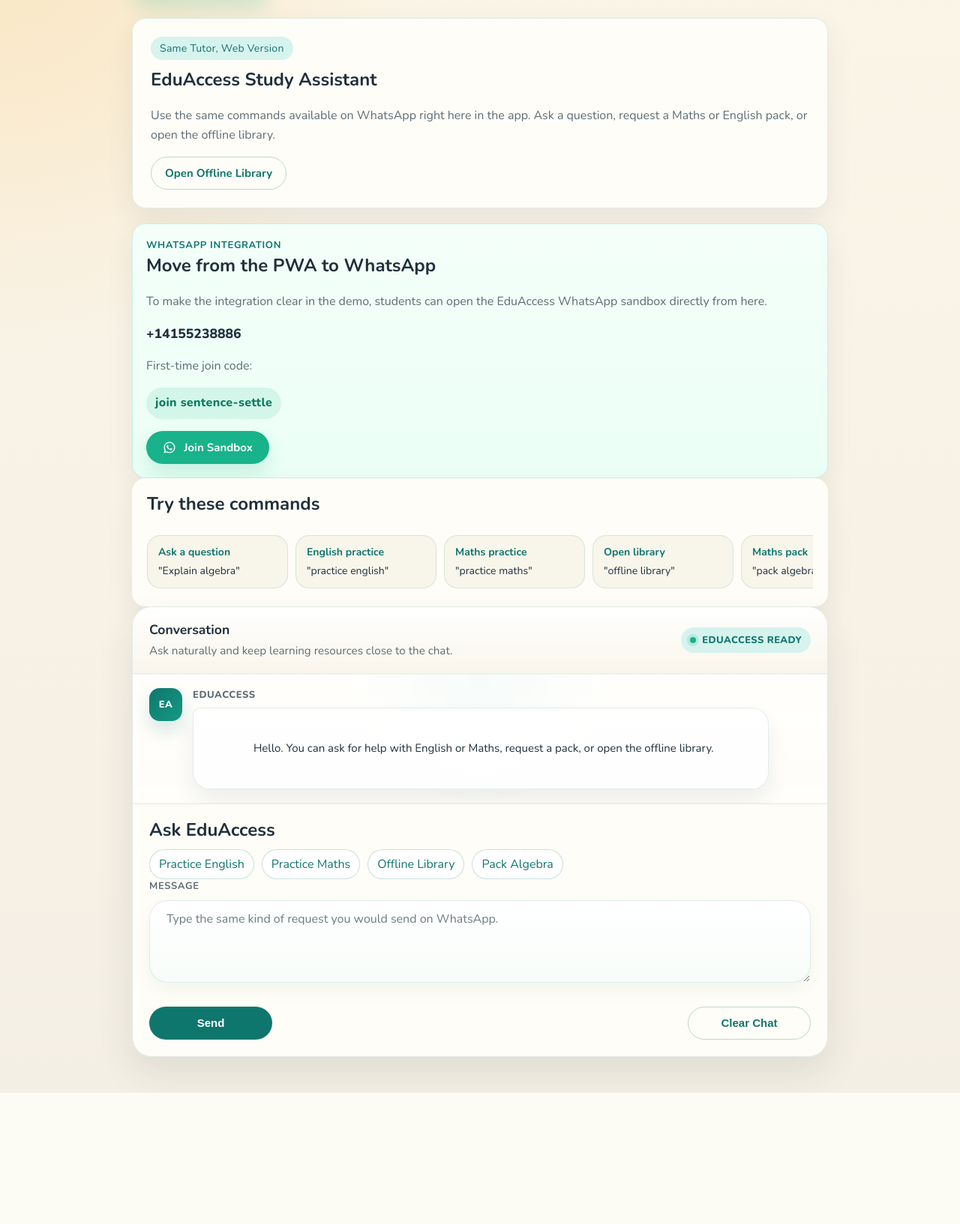
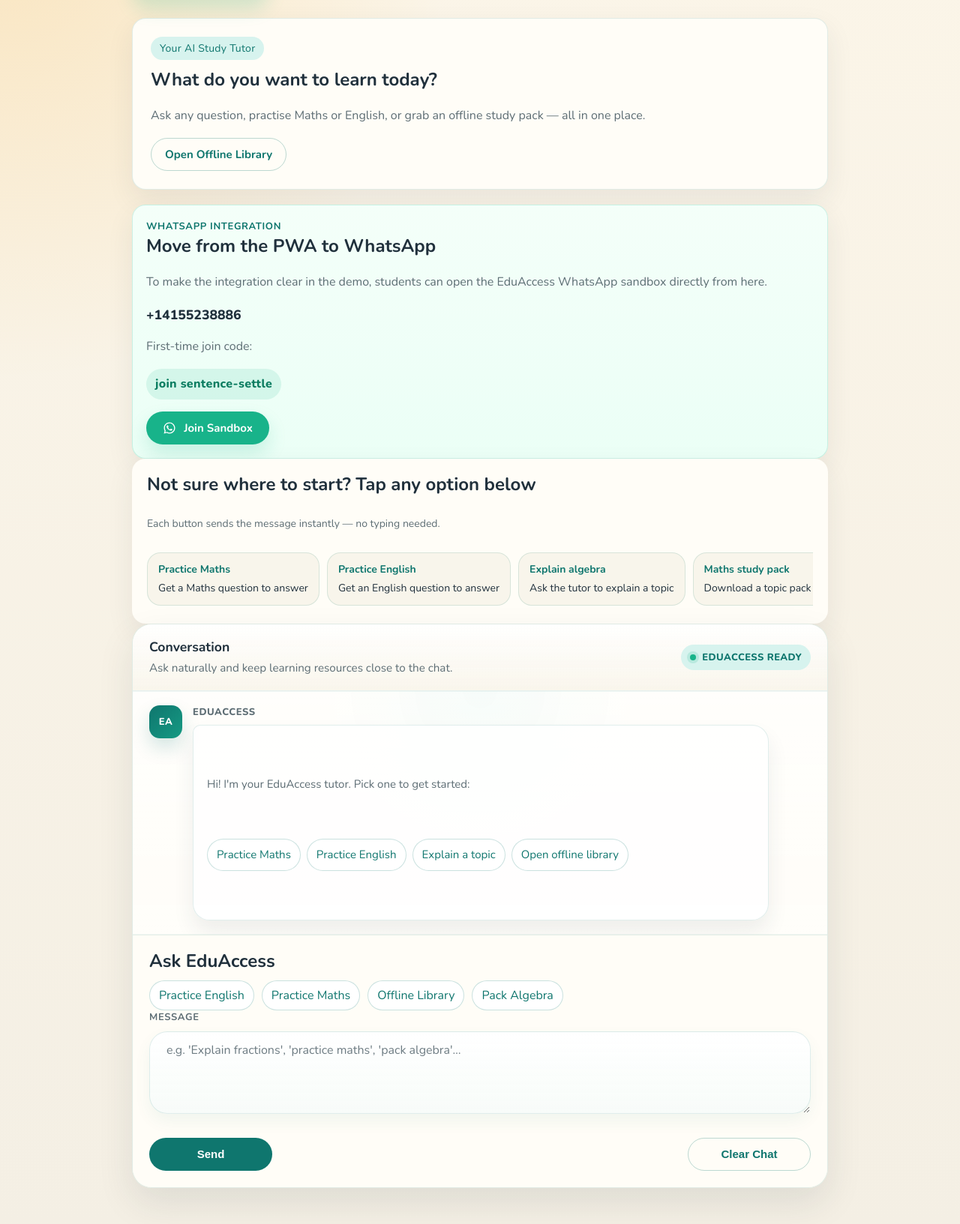
Before and after one commit to RigbeWeleslasie/eduaccess-whatsapp-bot, a Django app: page /study-assistant/ in a window 1280 px wide. Shown: the part 94-1727 px from the top of the page at 75% size. Before the commit the page ends 1552 px from the top, so only its background shows below. Run offline with Django 5.2, Linux system fonts and the light colour scheme; the visitor is signed in with stand-in values (Sample User, id 1); data comes from the database, SQL or seed files in the repository; data that the repository does not hold is empty; some libraries are stand-ins or nearby versions.

Commit message:
feat: improve onboarding UX and WhatsApp first-message welcome

```diff
--- a/eduaccess/whatsapp_bot/templates/whatsapp_bot/study_assistant.html
+++ b/eduaccess/whatsapp_bot/templates/whatsapp_bot/study_assistant.html
@@ -194,6 +194,17 @@
       border-radius: 18px;
       background: #f8f5eb;
       border: 1px solid rgba(15, 118, 110, 0.14);
+      cursor: pointer;
+      text-align: left;
+      font: inherit;
+      transition: background 0.15s, border-color 0.15s, box-shadow 0.15s;
+    }
+    .command-chip:hover,
+    .command-chip:focus-visible {
+      background: rgba(15, 118, 110, 0.08);
+      border-color: var(--brand);
+      box-shadow: 0 4px 14px rgba(15, 118, 110, 0.12);
+      outline: none;
     }
     .command-chip strong {
       display: block;
@@ -292,9 +303,9 @@
 
 {% block content %}
   <section class="hero">
-    <span class="eyebrow">Same Tutor, Web Version</span>
-    <h1>EduAccess Study Assistant</h1>
-    <p>Use the same commands available on WhatsApp right here in the app. Ask a question, request a Maths or English pack, or open the offline library.</p>
+    <span class="eyebrow">Your AI Study Tutor</span>
+    <h1>What do you want to learn today?</h1>
+    <p>Ask any question, practise Maths or English, or grab an offline study pack — all in one place.</p>
     <div class="actions">
       <a class="btn secondary" href="{% url 'offline_library' %}">Open Offline Library</a>
     </div>
@@ -327,40 +338,33 @@
 
   <section class="study-shell">
     <article class="card stack commands-card">
-      <h2>Try these commands</h2>
+      <h2>Not sure where to start? Tap any option below</h2>
+      <p style="margin:0 0 10px;color:var(--muted);font-size:14px;">Each button sends the message instantly — no typing needed.</p>
       <div class="command-strip">
-        <div class="command-chip">
-          <strong>Ask a question</strong>
-          <span>"Explain algebra"</span>
-        </div>
-        <div class="command-chip">
-          <strong>English practice</strong>
-          <span>"practice english"</span>
-        </div>
-        <div class="command-chip">
-          <strong>Maths practice</strong>
-          <span>"practice maths"</span>
-        </div>
-        <div class="command-chip">
-          <strong>Open library</strong>
-          <span>"offline library"</span>
-        </div>
-        <div class="command-chip">
-          <strong>Maths pack</strong>
-          <span>"pack algebra"</span>
-        </div>
-        <div class="command-chip">
-          <strong>English pack</strong>
-          <span>"pack passive voice"</span>
-        </div>
-        <div class="command-chip">
-          <strong>Maths audio</strong>
-          <span>"audio pack algebra"</span>
-        </div>
-        <div class="command-chip">
-          <strong>English audio</strong>
-          <span>"audio pack passive voice"</span>
-        </div>
+        <button class="command-chip prompt-chip-submit" type="button" data-prompt="practice maths">
+          <strong>Practice Maths</strong>
+          <span>Get a Maths question to answer</span>
+        </button>
+        <button class="command-chip prompt-chip-submit" type="button" data-prompt="practice english">
+          <strong>Practice English</strong>
+          <span>Get an English question to answer</span>
+        </button>
+        <button class="command-chip prompt-chip-submit" type="button" data-prompt="Explain algebra">
+          <strong>Explain algebra</strong>
+          <span>Ask the tutor to explain a topic</span>
+        </button>
+        <button class="command-chip prompt-chip-submit" type="button" data-prompt="pack algebra">
+          <strong>Maths study pack</strong>
+          <span>Download a topic pack to study offline</span>
+        </button>
+        <button class="command-chip prompt-chip-submit" type="button" data-prompt="pack passive voice">
+          <strong>English study pack</strong>
+          <span>Download an English pack offline</span>
+        </button>
+        <button class="command-chip prompt-chip-submit" type="button" data-prompt="audio pack algebra">
+          <strong>Audio lesson</strong>
+          <span>Listen to a spoken lesson</span>
+        </button>
       </div>
     </article>
   </section>
@@ -395,7 +399,13 @@
             <div class="message-content">
               <span class="message-label">EduAccess</span>
               <div class="bubble assistant">
-                Hello. You can ask for help with English or Maths, request a pack, or open the offline library.
+                <p style="margin:0 0 12px;">Hi! I'm your EduAccess tutor. Pick one to get started:</p>
+                <div style="display:flex;flex-wrap:wrap;gap:8px;">
+                  <button class="prompt-chip prompt-chip-submit" type="button" data-prompt="practice maths">Practice Maths</button>
+                  <button class="prompt-chip prompt-chip-submit" type="button" data-prompt="practice english">Practice English</button>
+                  <button class="prompt-chip prompt-chip-submit" type="button" data-prompt="Explain fractions">Explain a topic</button>
+                  <button class="prompt-chip prompt-chip-submit" type="button" data-prompt="offline library">Open offline library</button>
+                </div>
               </div>
             </div>
           </div>
@@ -404,16 +414,16 @@
       <div class="composer-card">
         <h2>Ask EduAccess</h2>
         <div class="quick-prompts">
-          <button class="prompt-chip" type="button" data-prompt="practice english">Practice English</button>
-          <button class="prompt-chip" type="button" data-prompt="practice maths">Practice Maths</button>
-          <button class="prompt-chip" type="button" data-prompt="offline library">Offline Library</button>
-          <button class="prompt-chip" type="button" data-prompt="pack algebra">Pack Algebra</button>
+          <button class="prompt-chip prompt-chip-submit" type="button" data-prompt="practice english">Practice English</button>
+          <button class="prompt-chip prompt-chip-submit" type="button" data-prompt="practice maths">Practice Maths</button>
+          <button class="prompt-chip prompt-chip-submit" type="button" data-prompt="offline library">Offline Library</button>
+          <button class="prompt-chip prompt-chip-submit" type="button" data-prompt="pack algebra">Pack Algebra</button>
         </div>
         <form method="post" class="stack" id="chat-form">
           {% csrf_token %}
           <div class="field">
             <label for="question">Message</label>
-            <textarea id="question" name="question" placeholder="Type the same kind of request you would send on WhatsApp."></textarea>
+            <textarea id="question" name="question" placeholder="e.g. 'Explain fractions', 'practice maths', 'pack algebra'…"></textarea>
           </div>
           <div class="actions chat-actions">
             <button class="btn" type="submit">Send</button>
@@ -429,19 +439,18 @@
   <script>
     const conversation = document.getElementById("conversation");
     const questionField = document.getElementById("question");
-    const quickPromptButtons = document.querySelectorAll("[data-prompt]");
+    const chatForm = document.getElementById("chat-form");
 
     if (conversation) {
       conversation.scrollTop = conversation.scrollHeight;
     }
 
-    quickPromptButtons.forEach(function (button) {
+    // Auto-submit buttons — fill the field and submit the form immediately
+    document.querySelectorAll(".prompt-chip-submit").forEach(function (button) {
       button.addEventListener("click", function () {
-        if (!questionField) {
-          return;
-        }
+        if (!questionField || !chatForm) return;
         questionField.value = button.dataset.prompt || "";
-        questionField.focus();
+        chatForm.submit();
       });
     });
   </script>
--- a/eduaccess/whatsapp_bot/views.py
+++ b/eduaccess/whatsapp_bot/views.py
@@ -39,6 +39,14 @@ from .ai import (
 
 def _get_request_base_url(request):
     return f"{request.scheme}://{request.get_host()}"
+
+
+def _topic_to_slug(topic):
+    return re.sub(r"[^a-z0-9]+", "-", topic.lower()).strip("-") or "study-topic"
+
+
+def _topic_to_title(topic):
+    return " ".join(word.capitalize() for word in re.sub(r"[-_]+", " ", topic).split())
 
 
 def _normalize_whatsapp_sender(raw_sender):
@@ -523,16 +531,41 @@ def _build_practice_feedback_reply(state, student_answer):
     )
 
 
+def _build_welcome_reply(request):
+    return (
+        "Welcome to *EduAccess* \U0001f393\n\n"
+        "I am your personal study tutor for Maths and English.\n\n"
+        "Here is what you can do:\n\n"
+        "*Practice*\n"
+        "- practice maths\n"
+        "- practice english\n\n"
+        "*Ask the tutor*\n"
+        "- Explain algebra\n"
+        "- What is passive voice?\n"
+        "- Solve 2x + 5 = 11\n\n"
+        "*Study packs (download & read offline)*\n"
+        "- pack algebra\n"
+        "- pack passive voice\n\n"
+        "*Audio lessons (listen offline)*\n"
+        "- audio pack algebra\n\n"
+        "*Your progress*\n"
+        "- score\n\n"
+        f"Open the web app: {_get_request_base_url(request)}/\n\n"
+        "Just send a message to get started \u2728"
+    )
+
+
 def _build_greeting_reply(request):
     return (
-        "Hi there. I can help you with English and Maths.\n\n"
-        "You can ask a question, practise by topic, get feedback, and open offline study resources.\n\n"
-        "Try messages like:\n"
+        "Hi! \U0001f44b I am your EduAccess tutor.\n\n"
+        "I can help you with *Maths* and *English*.\n\n"
+        "Try one of these:\n"
         "- practice maths\n"
         "- practice english\n"
-        "- Teach me linear equations\n"
-        "- Explain passive voice\n"
-        f"- offline library: {_get_request_base_url(request)}/offline-library/"
+        "- Explain fractions\n"
+        "- pack algebra\n"
+        "- score\n\n"
+        "What would you like to do?"
     )
 
 
@@ -564,7 +597,11 @@ def _build_tutor_reply(request, incoming_msg, practice_state):
     is_score_request = normalized in {"score", "progress", "my score", "show progress"}
     is_practice_request = False
 
-    if normalized in {"hi", "hello", "hey", "good morning", "good afternoon", "good evening", "start"}:
+    # Twilio sandbox join keyword — user just joined for the first time
+    if normalized.startswith("join ") or normalized == "join":
+        return _build_welcome_reply(request)
+
+    if normalized in {"hi", "hello", "hey", "good morning", "good afternoon", "good evening", "start", "menu", "help"}:
         return _build_greeting_reply(request)
 
     if normalized in {"offline library", "study offline", "offline app"}:
@@ -692,22 +729,25 @@ def _build_tutor_reply(request, incoming_msg, practice_state):
 
 def _offline_library_entries(request, subject=None):
     entries = []
-    audio_packs = {pack["topic"].lower(): pack for pack in get_audio_packs(subject=subject)}
+    for current_subject in ([subject] if subject else ["maths", "english"]):
+        for topic in get_supported_topics(subject=current_subject):
+            slug = _topic_to_slug(topic)
+            topic_title = _topic_to_title(topic)
+            if current_subject == "maths":
+                summary = f"Dynamic Maths study pack for {topic_title}, generated through Gemini when opened."
+            else:
+                summary = f"Dynamic English study pack for {topic_title}, generated through Gemini when opened."
 
-    for pack in get_learning_packs(subject=subject):
-        audio_pack = audio_packs.get(pack["topic"].lower())
-        if not audio_pack:
-            continue
-        entries.append(
-            {
-                "topic": pack["topic"],
-                "subject": pack["subject"],
-                "summary": pack["summary"],
-                "text_url": f"{_get_request_base_url(request)}/packs/{pack['slug']}/",
-                "audio_url": f"{_get_request_base_url(request)}/audio-packs/{audio_pack['slug']}/player/",
-                "transcript_url": f"{_get_request_base_url(request)}/audio-packs/{audio_pack['slug']}/transcript/",
-            }
-        )
+            entries.append(
+                {
+                    "topic": topic_title,
+                    "subject": current_subject,
+                    "summary": summary,
+                    "text_url": f"{_get_request_base_url(request)}/packs/{slug}/",
+                    "audio_url": f"{_get_request_base_url(request)}/audio-packs/audio-{slug}/player/",
+                    "transcript_url": f"{_get_request_base_url(request)}/audio-packs/audio-{slug}/transcript/",
+                }
+            )
 
     return entries
 
@@ -792,12 +832,12 @@ def service_worker(request):
         static("whatsapp_bot/icons/icon-512.png"),
     ]
 
-    for pack in get_learning_packs():
-        offline_urls.append(f"/packs/{pack['slug']}/")
-
-    for pack in get_audio_packs():
-        offline_urls.append(f"/audio-packs/{pack['slug']}/player/")
-        offline_urls.append(f"/audio-packs/{pack['slug']}/transcript/")
+    for current_subject in ["maths", "english"]:
+        for topic in get_supported_topics(subject=current_subject):
+            slug = _topic_to_slug(topic)
+            offline_urls.append(f"/packs/{slug}/")
+            offline_urls.append(f"/audio-packs/audio-{slug}/player/")
+            offline_urls.append(f"/audio-packs/audio-{slug}/transcript/")
 
     offline_urls = list(dict.fromkeys(offline_urls))
 
```
Also changed, not shown: eduaccess/whatsapp_bot/templates/whatsapp_bot/dashboard.html (+8 -8 lines), eduaccess/whatsapp_bot/templates/whatsapp_bot/login.html (+5 -5 lines).
